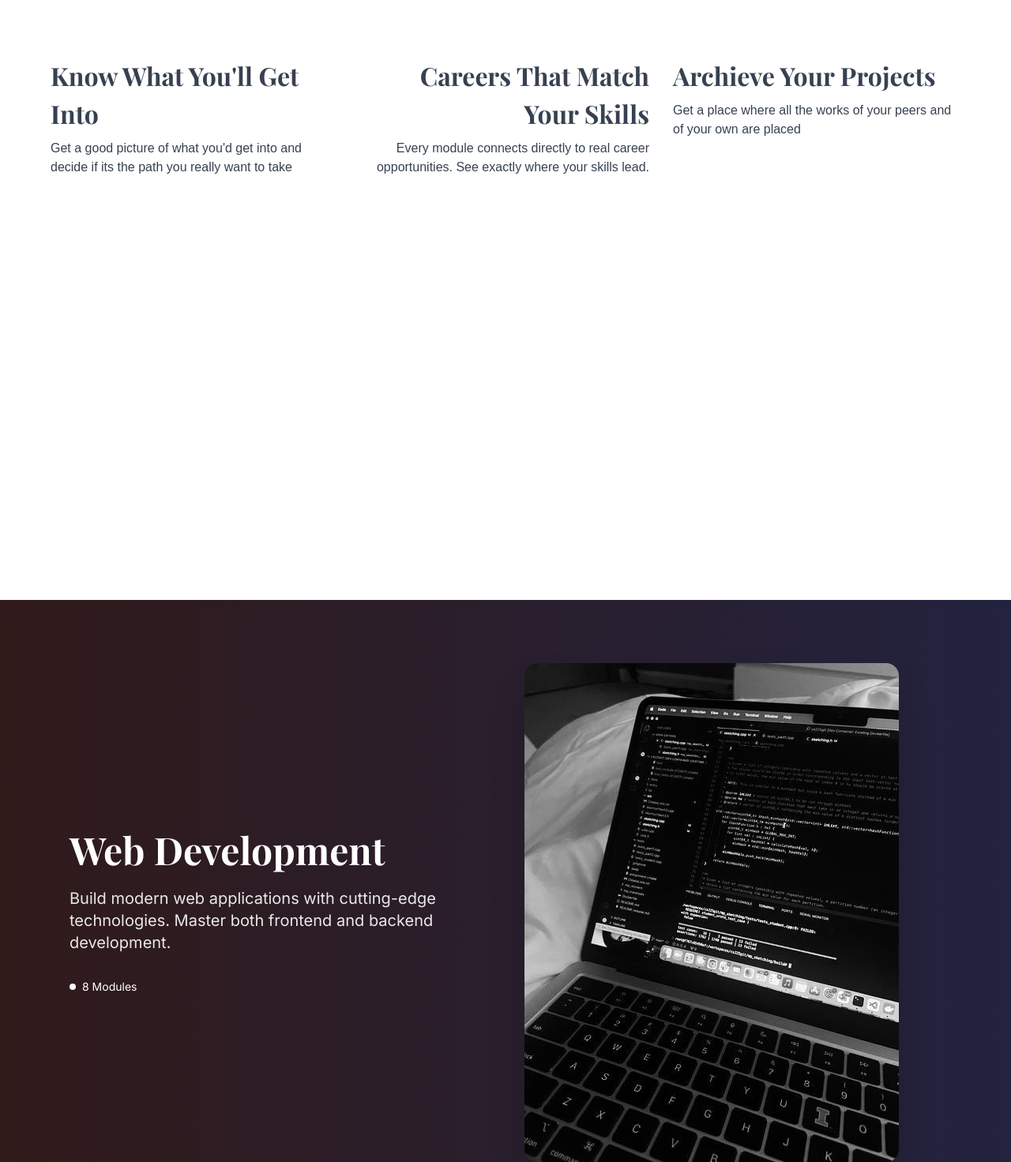
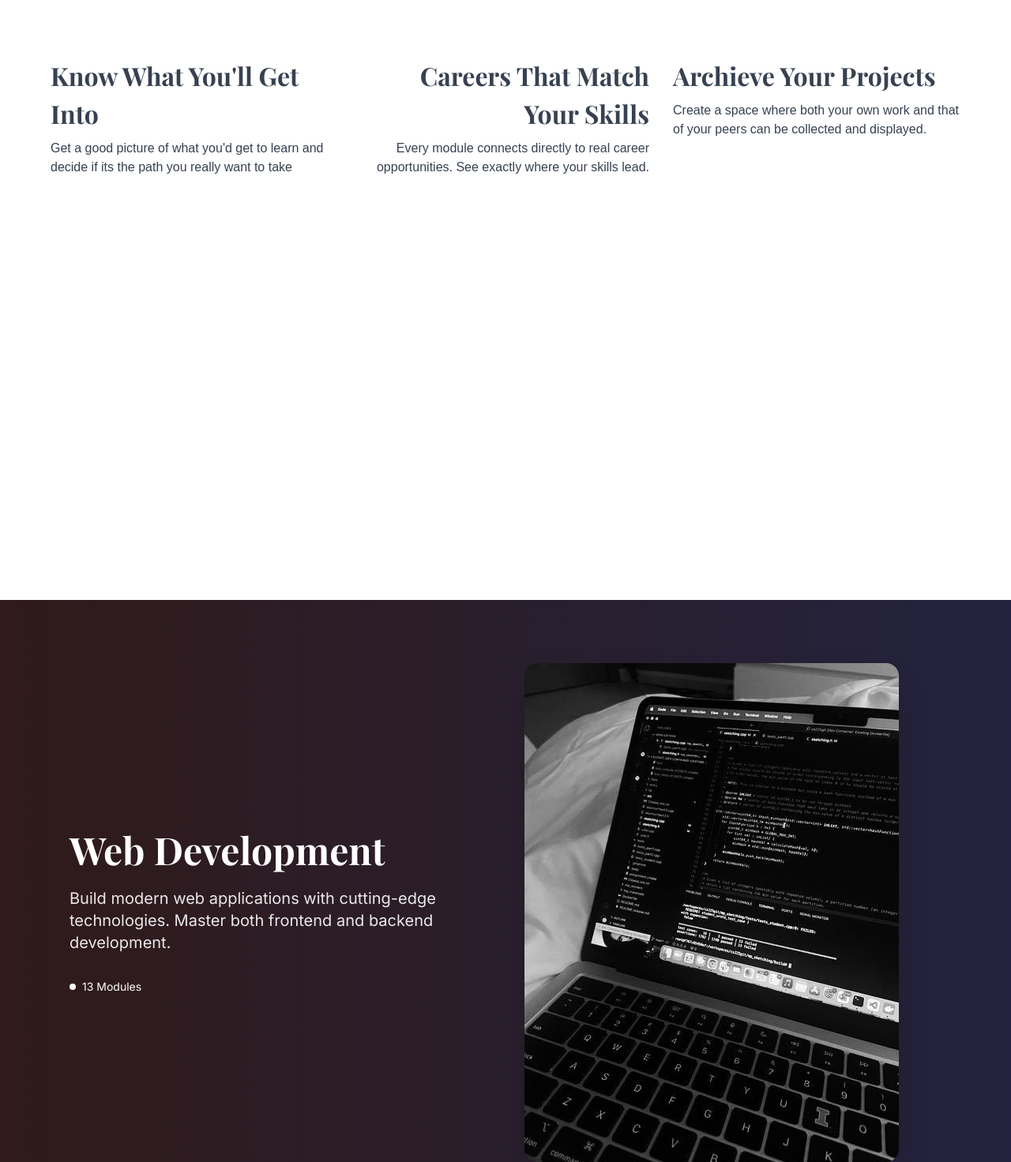
Before and after one commit to spyderio/TVET4, a plain HTML site: page index.html in a window 1280 px wide. Shown: the part 840-2312 px from the top of the page at 79% size. Drawn offline with nearby package versions, Linux system fonts and the light colour scheme.

Commit message:
Update index.html

```diff
--- a/index.html
+++ b/index.html
@@ -63,7 +63,7 @@
 
       <div class="info-box">
         <h3 class="info-title">Know What You'll Get Into</h3>
-        <p class="info-text">Get a good picture of what you'd get into and decide if its the path you really want to take</p>
+        <p class="info-text">Get a good picture of what you'd get to learn and decide if its the path you really want to take</p>
       </div>
 
       <div class="info-box" style="text-align:right;">
@@ -73,7 +73,7 @@
 
       <div class="info-box">
         <h3 class="info-title">Archieve Your Projects</h3>
-        <p class="info-text">Get a place where all the works of your peers and of your own are placed</p>
+        <p class="info-text">Create a space where both your own work and that of your peers can be collected and displayed.</p>
       </div>
 
     </div>
@@ -89,7 +89,7 @@
                         <h2 class="text-5xl font-display font-bold mb-6">Web Development</h2>
                         <p class="text-xl mb-8 opacity-90">Build modern web applications with cutting-edge technologies. Master both frontend and backend development.</p>
                         <div class="flex items-center space-x-6 text-sm">
-                            <div class="flex items-center"><span class="w-2 h-2 bg-white rounded-full mr-2"></span>8 Modules</div>
+                            <div class="flex items-center"><span class="w-2 h-2 bg-white rounded-full mr-2"></span>13 Modules</div>
 
                         </div>
                     </div>
@@ -107,7 +107,7 @@
                 <div class="grid lg:grid-cols-2 gap-12 items-center">
                     <div>
                         <h2 class="text-5xl font-display font-bold mb-6">Marketing</h2>
-                        <p class="text-xl mb-8 opacity-90">Master digital marketing and brand storytelling. Create compelling campaigns that connect and convert.</p>
+                        <p class="text-xl mb-8 opacity-90">Master marketing and brand storytelling. Create compelling campaigns that connect and convert.</p>
                         <div class="flex items-center space-x-6 text-sm">
                             <div class="flex items-center"><span class="w-2 h-2 bg-white rounded-full mr-2"></span>11 Modules</div>
 
```
